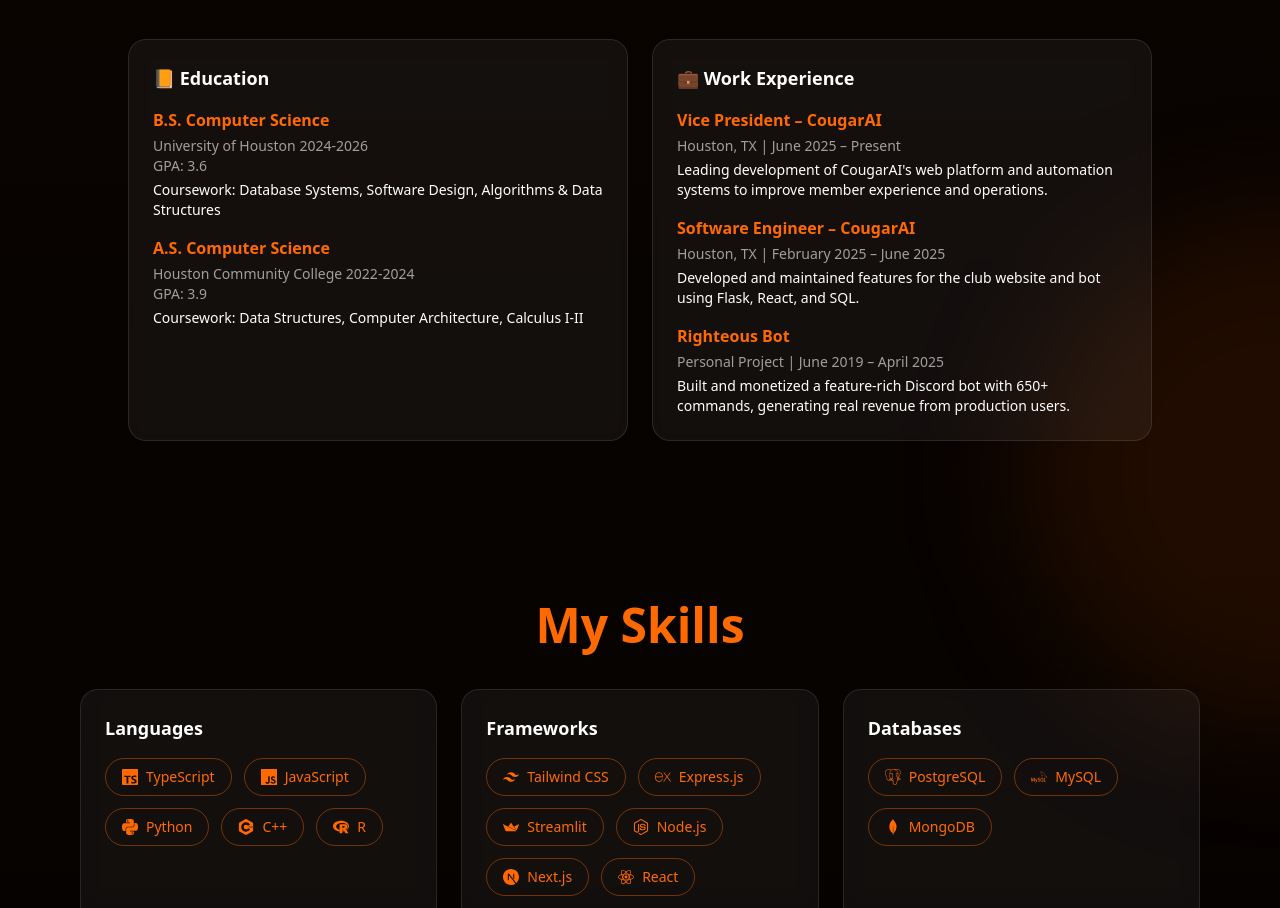
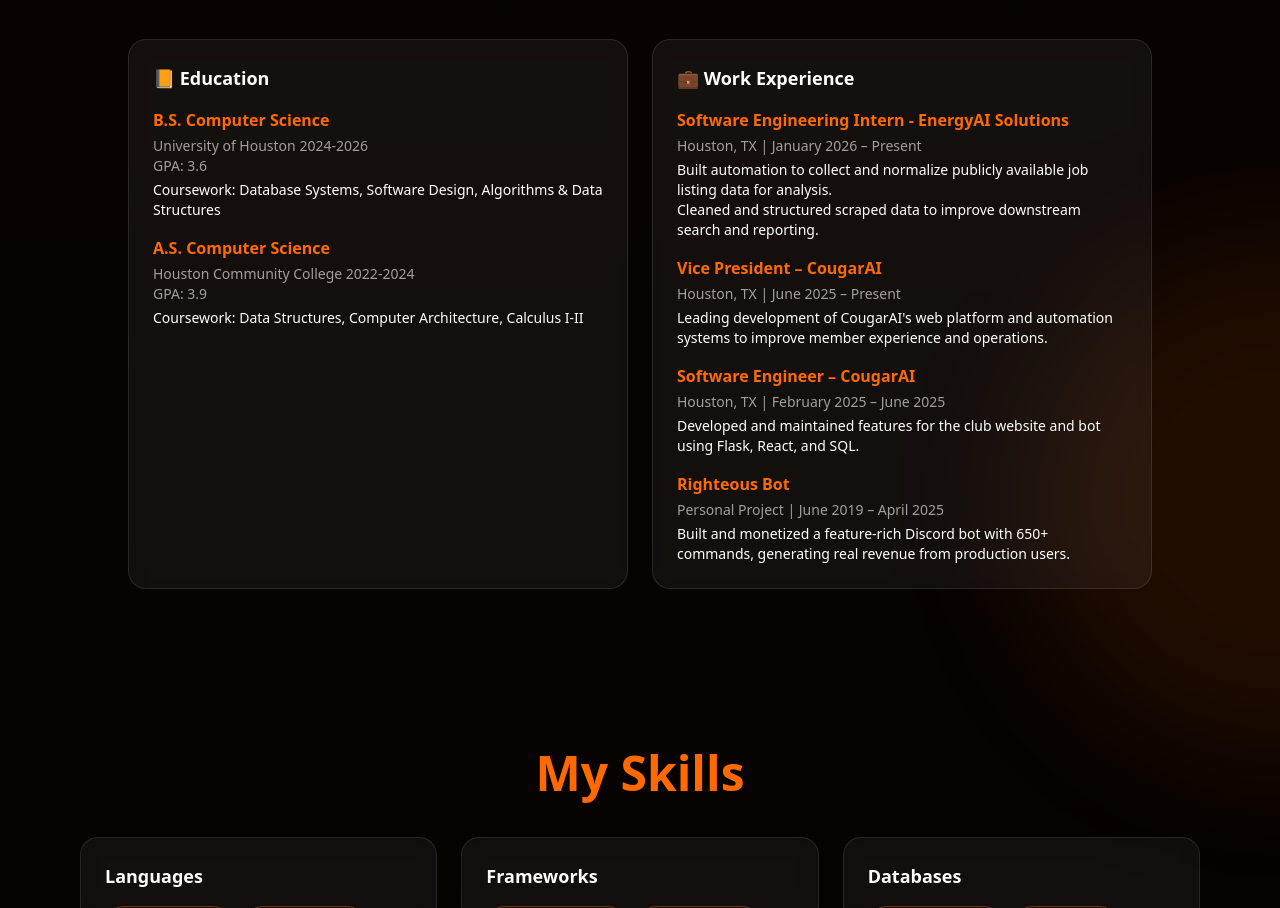
Before and after one commit to Abyss999/Jason-Quach-Portfolio, a Next.js app in the folder portfolio/: page / in a window 1280 px wide. Shown: the part 1417-2325 px from the top of the page. Built offline with nearby package versions, Linux system fonts and the light colour scheme.

Commit message:
added energy ai

```diff
--- a/portfolio/components/AboutMe.tsx
+++ b/portfolio/components/AboutMe.tsx
@@ -49,6 +49,13 @@
 ];
 
 const work_experience = [
+    {
+        title: "Software Engineering Intern - EnergyAI Solutions",
+        subtitle: ["Houston, TX | January 2026 – Present"].join("\n"),
+        description: ["Built automation to collect and normalize publicly available job listing data for analysis.",
+        "Cleaned and structured scraped data to improve downstream search and reporting."
+        ].join("\n")
+    },
     {
         title: "Vice President – CougarAI",
         subtitle: ["Houston, TX | June 2025 – Present"].join("\n"),
```
Lines whose indentation alone changed are shown as unchanged.
